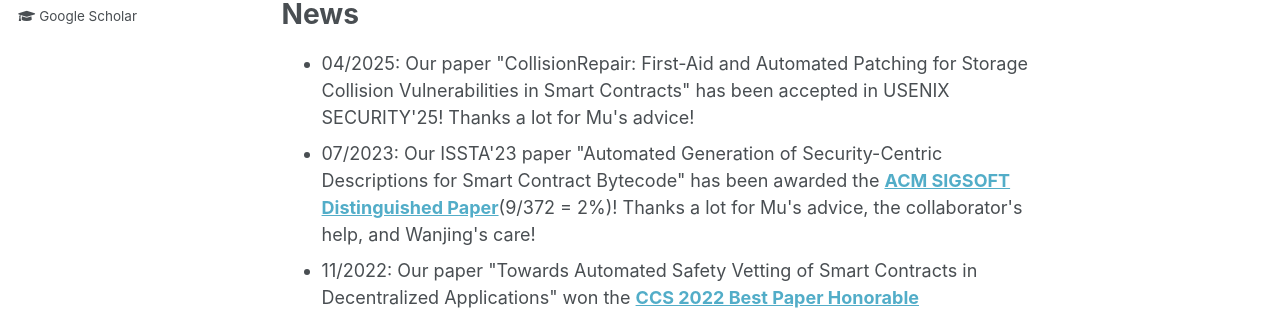
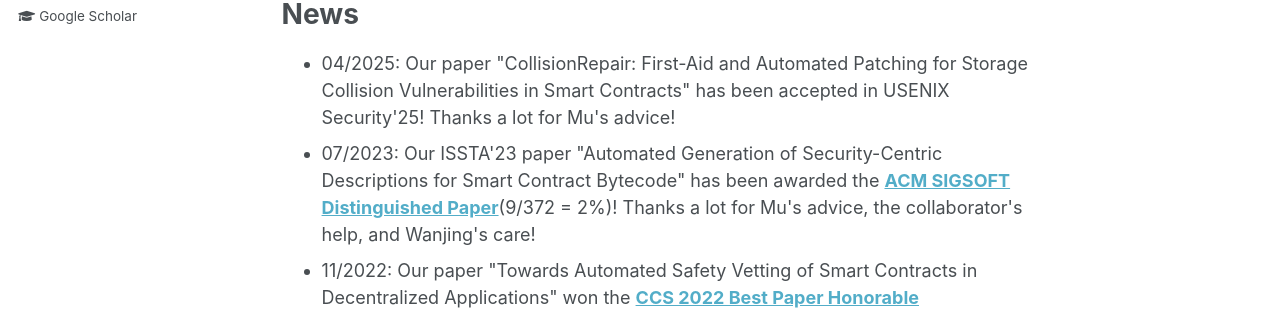
Before and after one commit to Pypy233/Pypy233.github.io, a Jekyll site: the page built from _pages/about.md, in a window 1280 px wide and 1053 px high. Shown: the part 502-812 px from the top of the window. Built offline with Jekyll 4.4.1, drawn with Linux system fonts in a browser that asks for light colours.

Commit message:
format pub

```diff
--- a/_pages/about.md
+++ b/_pages/about.md
@@ -18,7 +18,7 @@ redirect_from:
 <h1>News</h1>
 <ul>
 <li>
-04/2025: Our paper "CollisionRepair: First-Aid and Automated Patching for Storage Collision Vulnerabilities in Smart Contracts" has been accepted in USENIX SECURITY'25! Thanks a lot for Mu's advice!</li>
+04/2025: Our paper "CollisionRepair: First-Aid and Automated Patching for Storage Collision Vulnerabilities in Smart Contracts" has been accepted in USENIX Security'25! Thanks a lot for Mu's advice!</li>
 <li>
 07/2023: Our ISSTA'23 paper "Automated Generation of Security-Centric Descriptions for Smart Contract Bytecode" has been awarded the <text style="color: red;"> <b><a href="https://2023.issta.org/details/issta-2023-technical-papers/91/Automated-Generation-of-Security-Centric-Descriptions-for-Smart-Contract-Bytecode" target="_blank">ACM SIGSOFT Distinguished Paper</a></b></text>(9/372 = 2%)! Thanks a lot for Mu's advice, the collaborator's help, and Wanjing's care!</li>
 
```
Also changed, not shown: 1 other file.
